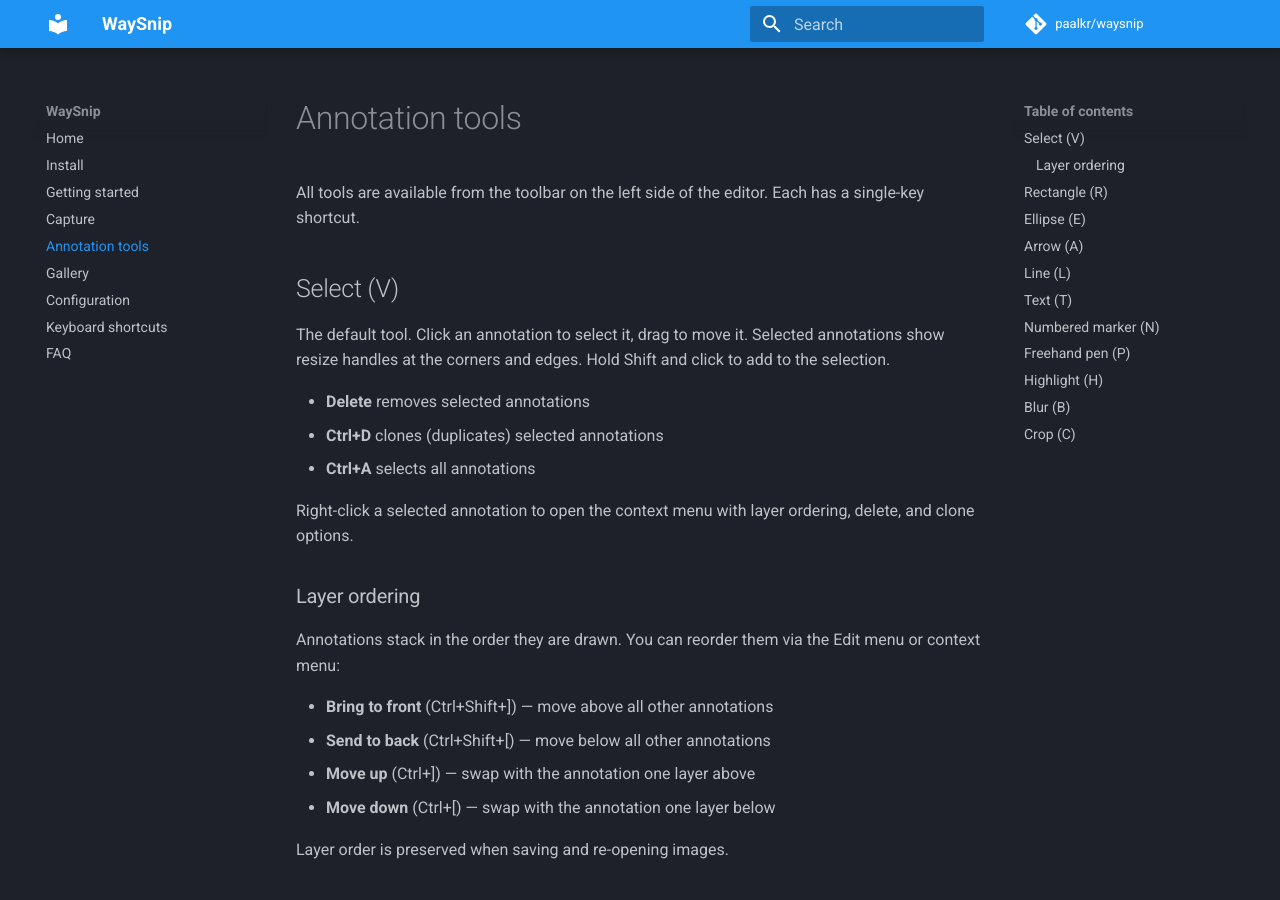
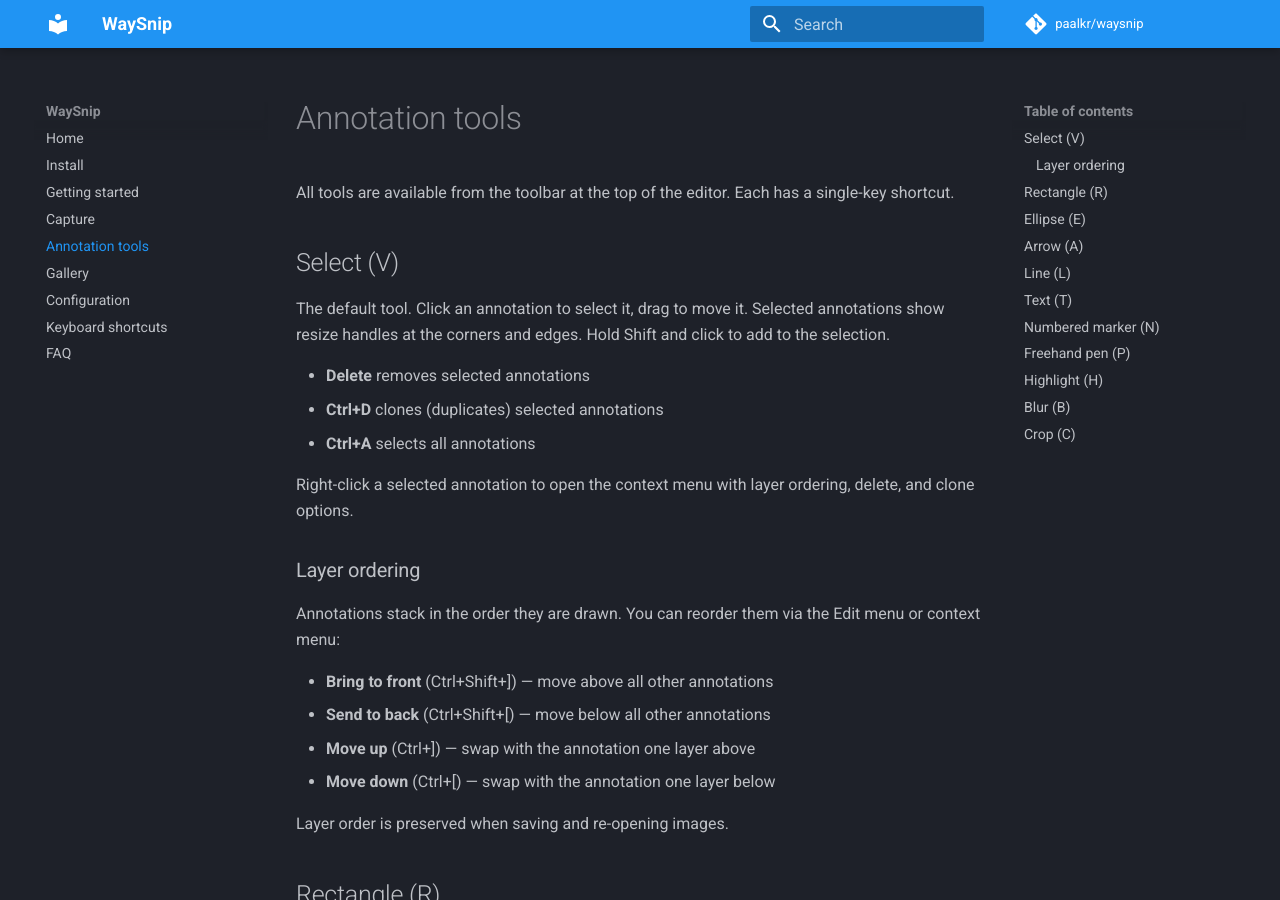
Before and after one commit to paalkr/waysnip, an MkDocs documentation site: the page built from docs/tools.md, in a window 1280 px wide and 900 px high. Built offline with MkDocs 1.6.1 and Material for MkDocs 9.7.7, drawn with Linux system fonts in a browser that asks for light colours; comment, search, counter and statistics services are not loaded.

Commit message:
Fix toolbar position in docs (left -> top)
Co-Authored-By: Claude Opus 4.6 (1M context) <noreply@anthropic.com>

```diff
--- a/docs/tools.md
+++ b/docs/tools.md
@@ -1,6 +1,6 @@
 # Annotation tools
 
-All tools are available from the toolbar on the left side of the editor. Each has a single-key shortcut.
+All tools are available from the toolbar at the top of the editor. Each has a single-key shortcut.
 
 ## Select (V)
 
```
Also changed, not shown: docs/getting-started.md (+1 -1 lines).
